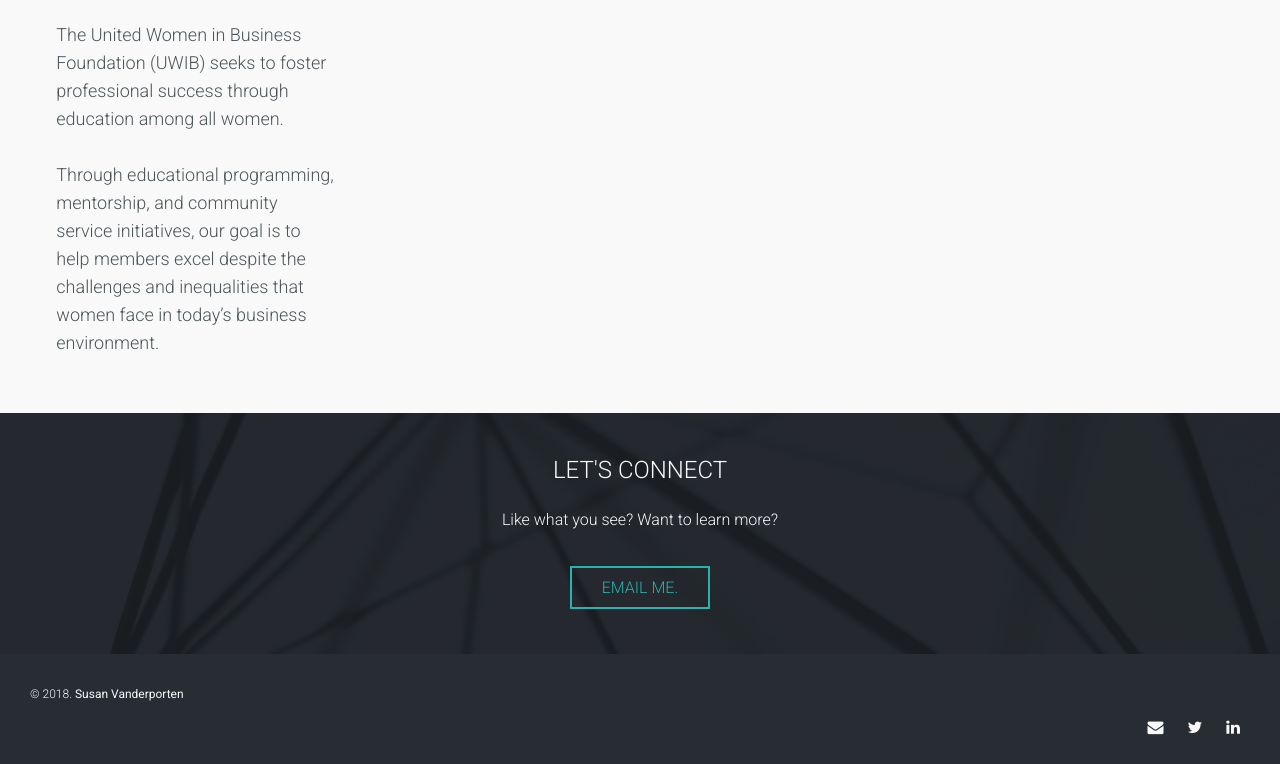
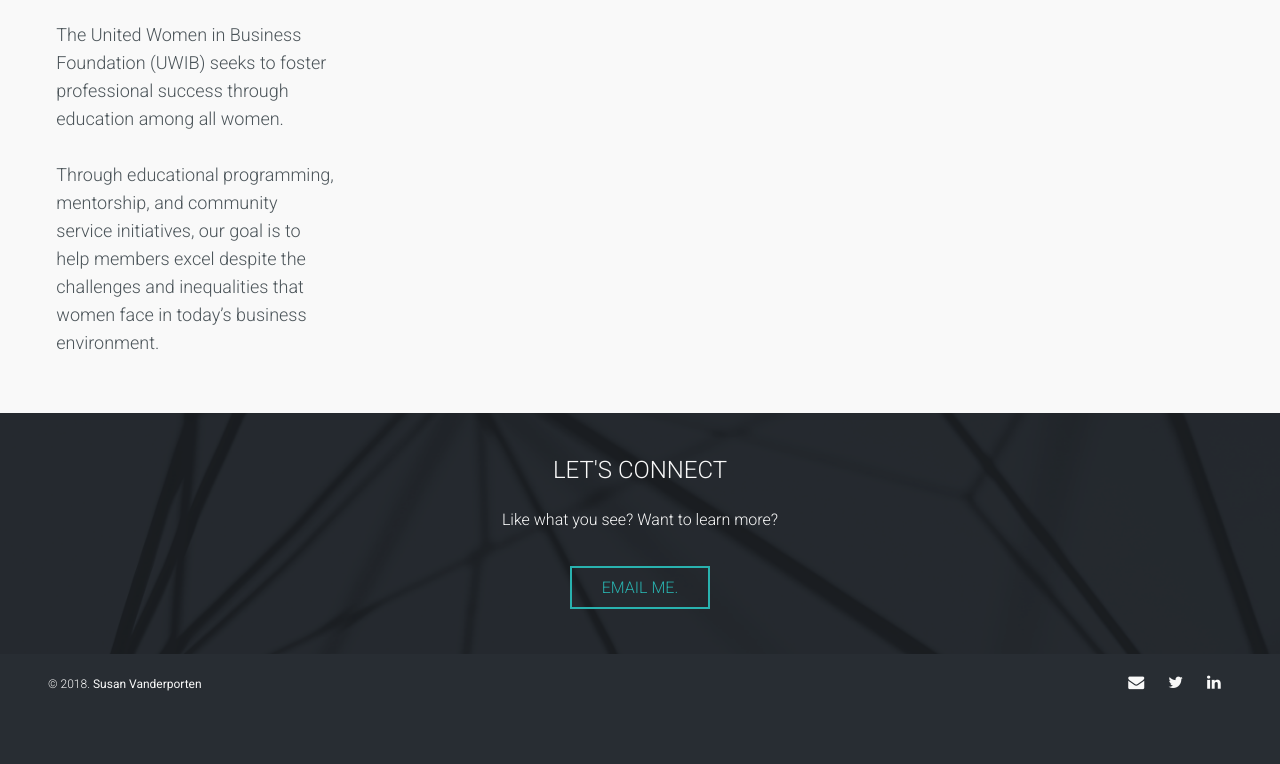
Before and after one commit to VanderfulDesigns/SusanVanderporten.com, a plain HTML site: page resume.html in a window 1280 px wide. Shown: the part 2080-2844 px from the top of the page. After the commit the page ends 2799 px from the top, so only its background shows below. Drawn offline with nearby package versions, Linux system fonts and the light colour scheme.

Commit message:
Update 2/23

```diff
--- a/css/style.css
+++ b/css/style.css
@@ -468,7 +468,6 @@
   color:#f9f9f9;
   positive: relative;
   overflow: hidden;
-  padding: 15px;
   z-index:0;
   text-align:center;
 
@@ -1022,17 +1021,19 @@
 
 /*FOOTER*/
 footer {
-  padding: 15px 30px;
+  padding: 20px 0em 10px 3em;
   z-index:0;
 }
 
 footer .left-one-half{
   z-index:0;
+  margin:-15px 0 0 0;
   text-align:left;
 }
 
 footer .right-one-half{
   z-index:0;
+
   text-align:right;
 }
 
--- a/resume.html
+++ b/resume.html
@@ -278,14 +278,13 @@
   </main>
 
 
-
-  <!--FOOTER-->
+ <!--FOOTER-->
 <footer>
-       <div class="left-one-half">
+       <div class="one-half left-one-half">
          <p>&copy; 2018. <strong>Susan Vanderporten</strong>
        </div>
 
-    <div class="right-one-half">
+    <div class="one-half right-one-half">
      <a href="mailto:susanvanderporten@gmail.com"><i class="fa fa-envelope"></i></a> <a href="https://twitter.com/VanderfulSusan"><i class="fa fa-twitter"></i></a> <a href="https://www.linkedin.com/in/susan-vanderporten/"><i class="fa fa-linkedin"></i></a>
      </p>
        </div>
```
Also changed, not shown: about.html (+3 -4 lines), casestudies.html (+3 -3 lines), improve.html (+3 -4 lines), mandala.html (+4 -3 lines).
